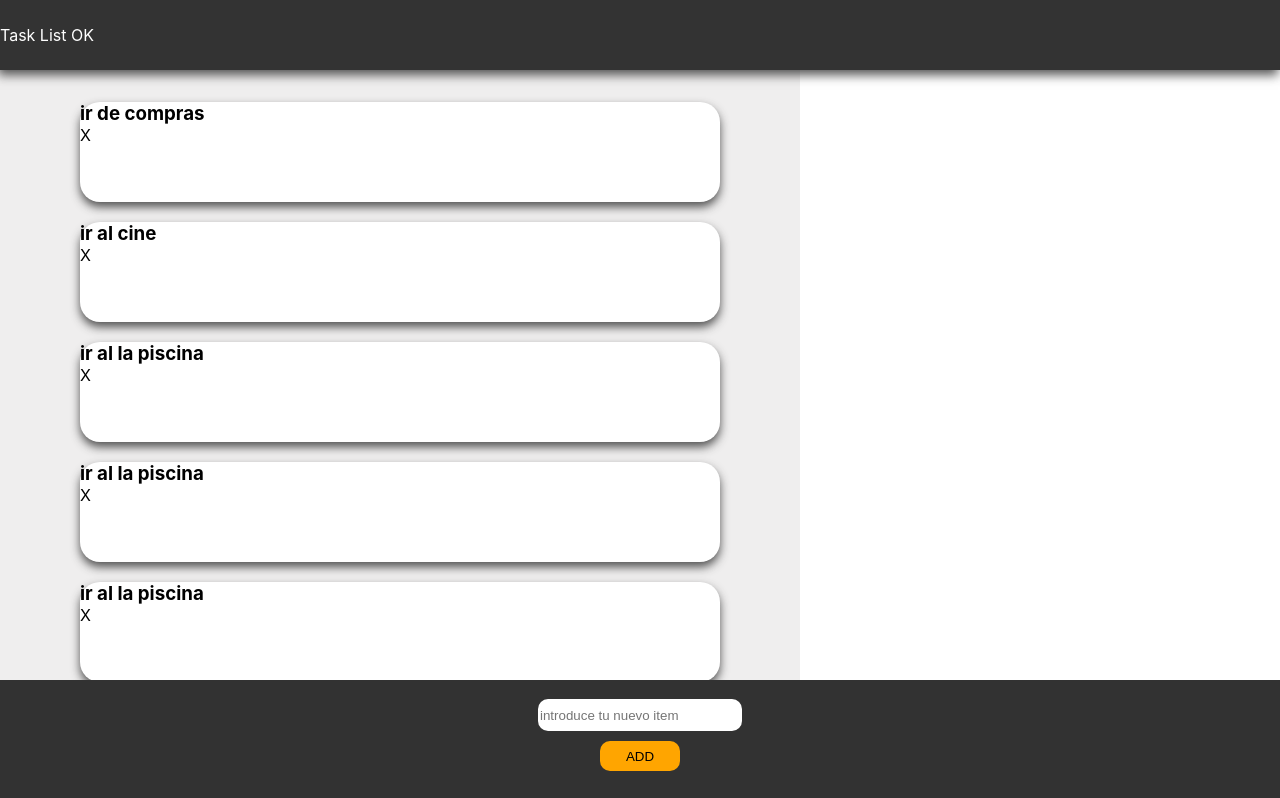
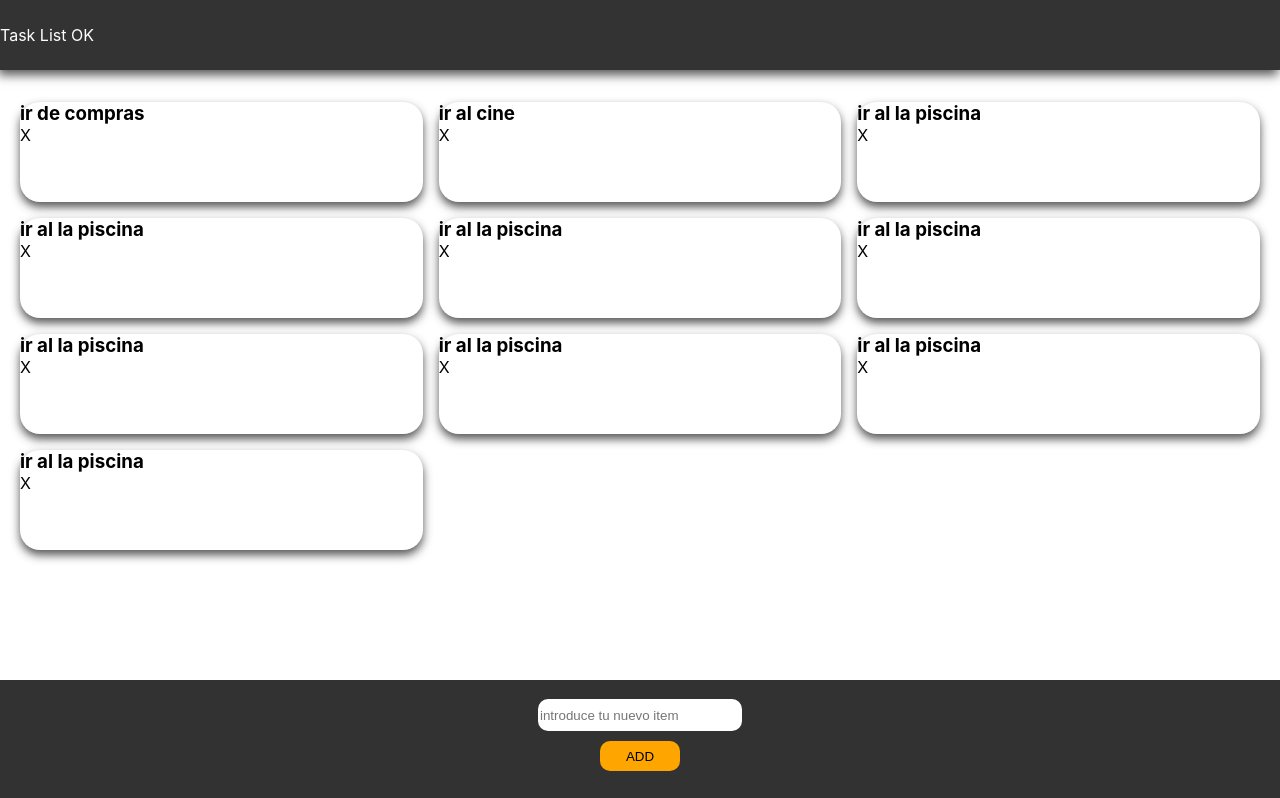
Before and after one commit to Sergi-Virgili/Intro-React-ClassTodo, a React (Create React App) app: page / in a window 1280 px wide. Shown: the top 798 px of the page. Built offline with nearby package versions, Linux system fonts and the light colour scheme.

Commit message:
add css grid columns repeat

```diff
--- a/src/App.css
+++ b/src/App.css
@@ -1,4 +1,4 @@
 .app {
-  max-width: 100vh;
+  /* width: 100vh; */
   background-color: rgb(239, 238, 238);
 }
--- a/src/App.js
+++ b/src/App.js
@@ -9,7 +9,7 @@
 
 function App() {
   return (
-    <div className="app">
+    <div className="">
       <NavBar />
       {/* <Hero /> */}
       {/* <DreamCRUD /> */}
--- a/src/components/Task/task.module.css
+++ b/src/components/Task/task.module.css
@@ -1,10 +1,11 @@
 .taskContainer {
   background-color: white;
-  width: 80%;
+  /* width: 20rem; */
   height: 100px;
-  margin: 0 auto;
+  /* margin: 0 auto; */
   border-radius: 20px;
   box-shadow: 0 5px 10px rgba(51, 51, 51, 0.832);
+  grid-row: span 1;
 }
 
 h3 {
--- a/src/components/TodoList/todoList.module.css
+++ b/src/components/TodoList/todoList.module.css
@@ -1,7 +1,10 @@
 .listContainer {
-  display: flex;
-  flex-wrap: wrap;
-  gap: 20px;
+  display: grid;
+  /* grid-auto-rows: 20rem; */
+  grid-auto-rows: auto;
+  grid-template-columns: repeat(auto-fill, minmax(20rem, 1fr));
+  gap: 1rem;
+  padding: 20px;
   padding-top: 20px;
   padding-bottom: 40px;
 }
```
